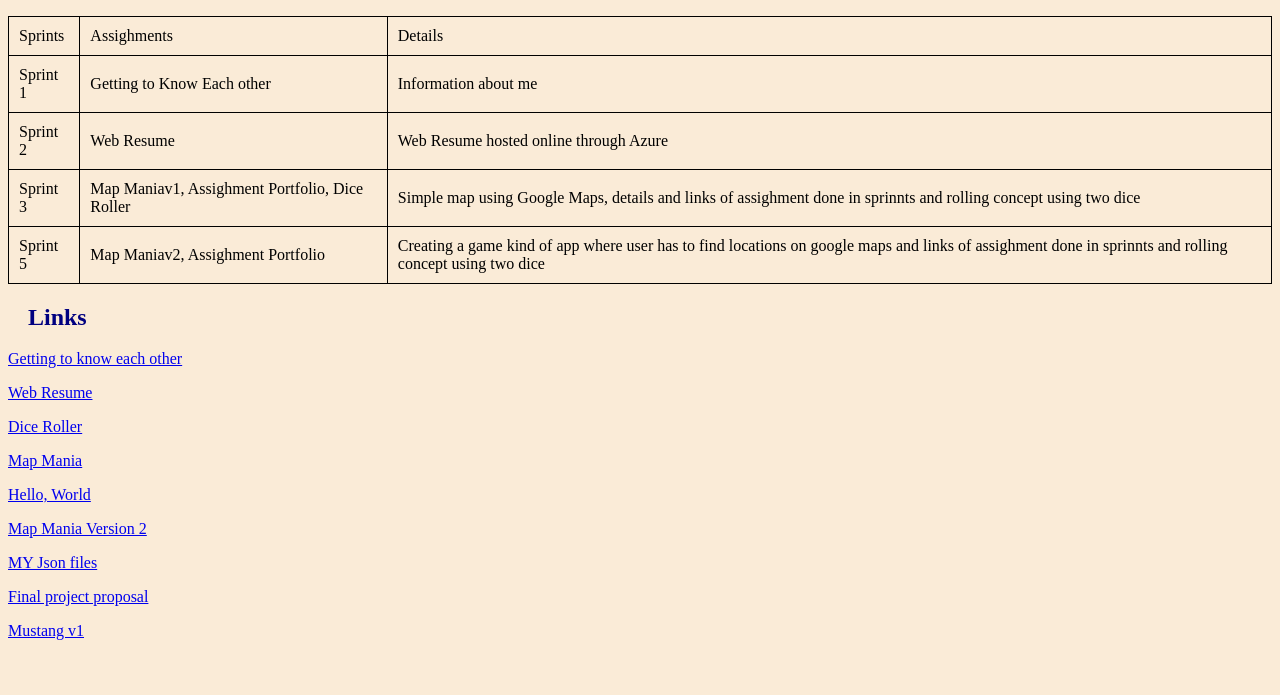
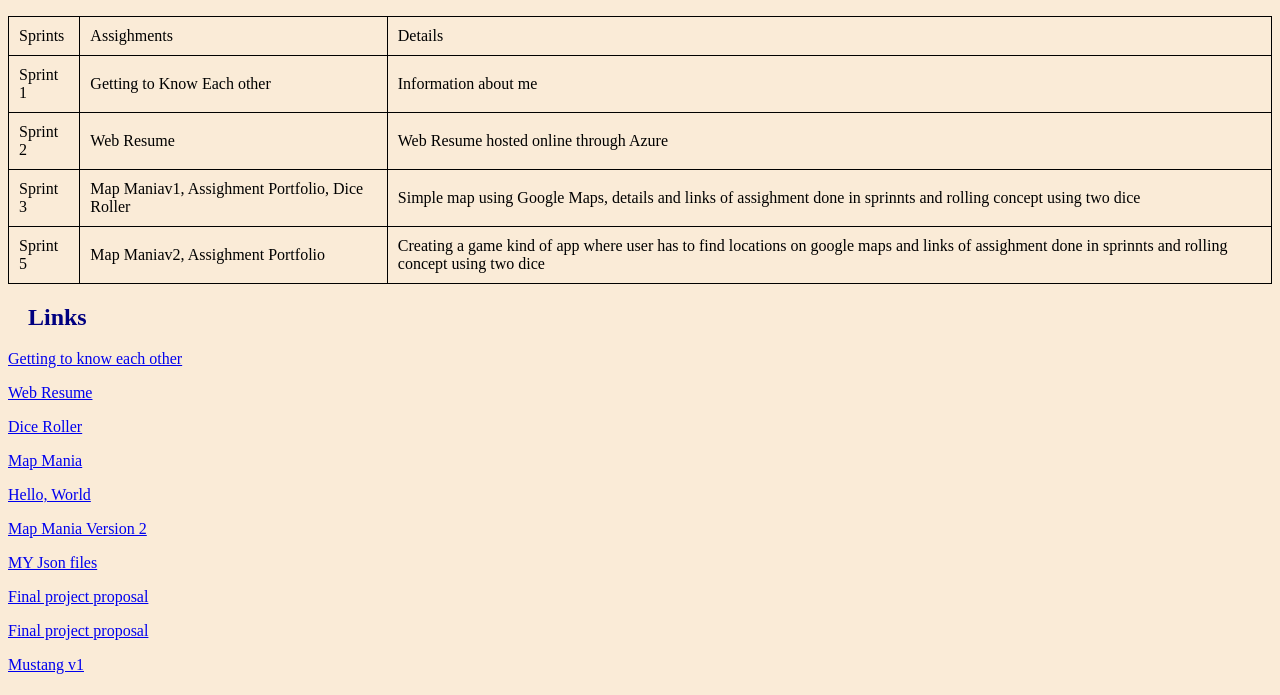
Before and after one commit to dya-create/webfolio, a plain HTML site: page index.html in a window 1280 px wide. Shown: the part 105-800 px from the top of the page. Drawn offline with Linux system fonts and the light colour scheme.

Commit message:
Update index.html

```diff
--- a/index.html
+++ b/index.html
@@ -66,6 +66,8 @@
 
         <a href="https://wdpfinalprojectproposal.azurewebsites.net/"><p>Final project proposal </p></a>
 
+        <a href="https://mustangv2wdp.azurewebsites.net/"><p>Final project proposal </p></a>
+
 
 
 
```
